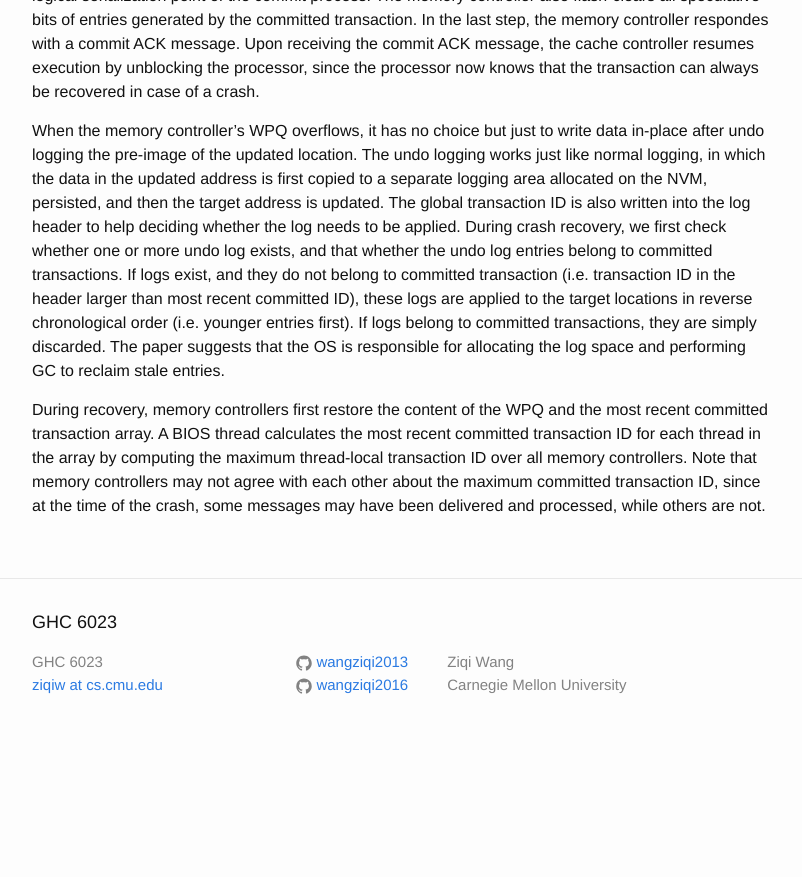
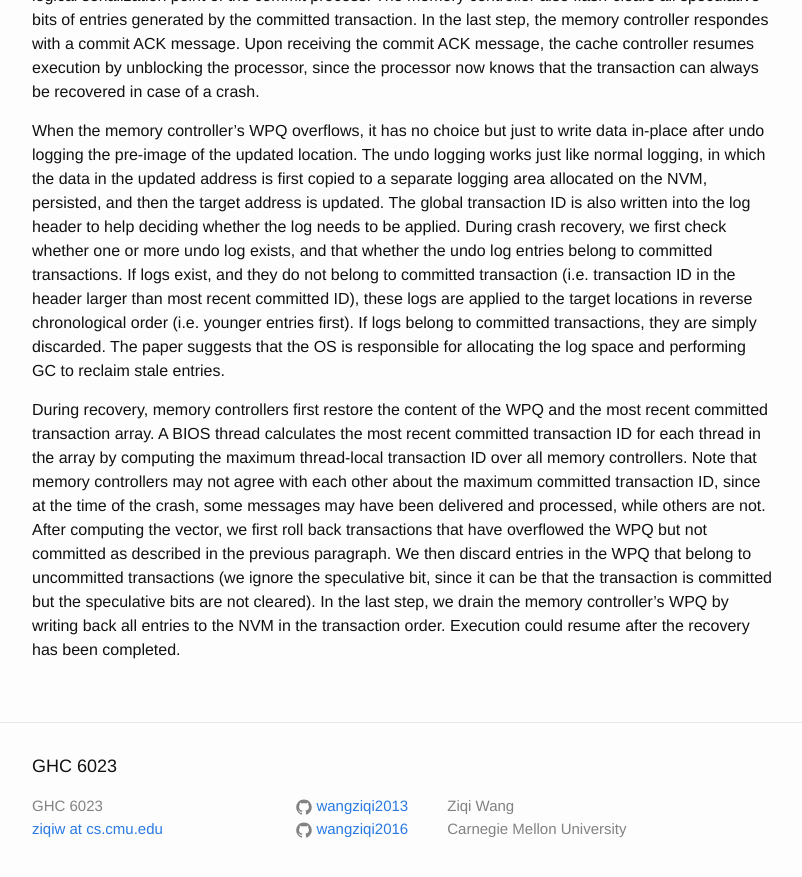
Before and after one commit to wangziqi2013/wangziqi2013.github.io, a Jekyll site: the page built from _posts/2019-12-11-lad.markdown, in a window 1280 px wide and 900 px high, scrolled down 2623 px. Shown: the top 877 px of the window, without its empty margins (238-1040 px from the left). Built offline with Jekyll 4.4.1, drawn with Linux system fonts in a browser that asks for light colours; before the commit the page ends 3379 px from its top, so only the background shows below that.

Commit message:
Finish recovery

```diff
--- a/_posts/2019-12-11-lad.markdown
+++ b/_posts/2019-12-11-lad.markdown
@@ -110,4 +110,8 @@ During recovery, memory controllers first restore the content of the WPQ and the
 A BIOS thread calculates the most recent committed transaction ID for each thread in the array by computing the maximum
 thread-local transaction ID over all memory controllers. Note that memory controllers may not agree with each other about
 the maximum committed transaction ID, since at the time of the crash, some messages may have been delivered and processed,
-while others are not.
+while others are not. After computing the vector, we first roll back transactions that have overflowed the WPQ but not committed
+as described in the previous paragraph. We then discard entries in the WPQ that belong to uncommitted transactions (we ignore
+the speculative bit, since it can be that the transaction is committed but the speculative bits are not cleared). In the
+last step, we drain the memory controller's WPQ by writing back all entries to the NVM in the transaction order. Execution
+could resume after the recovery has been completed.
```
